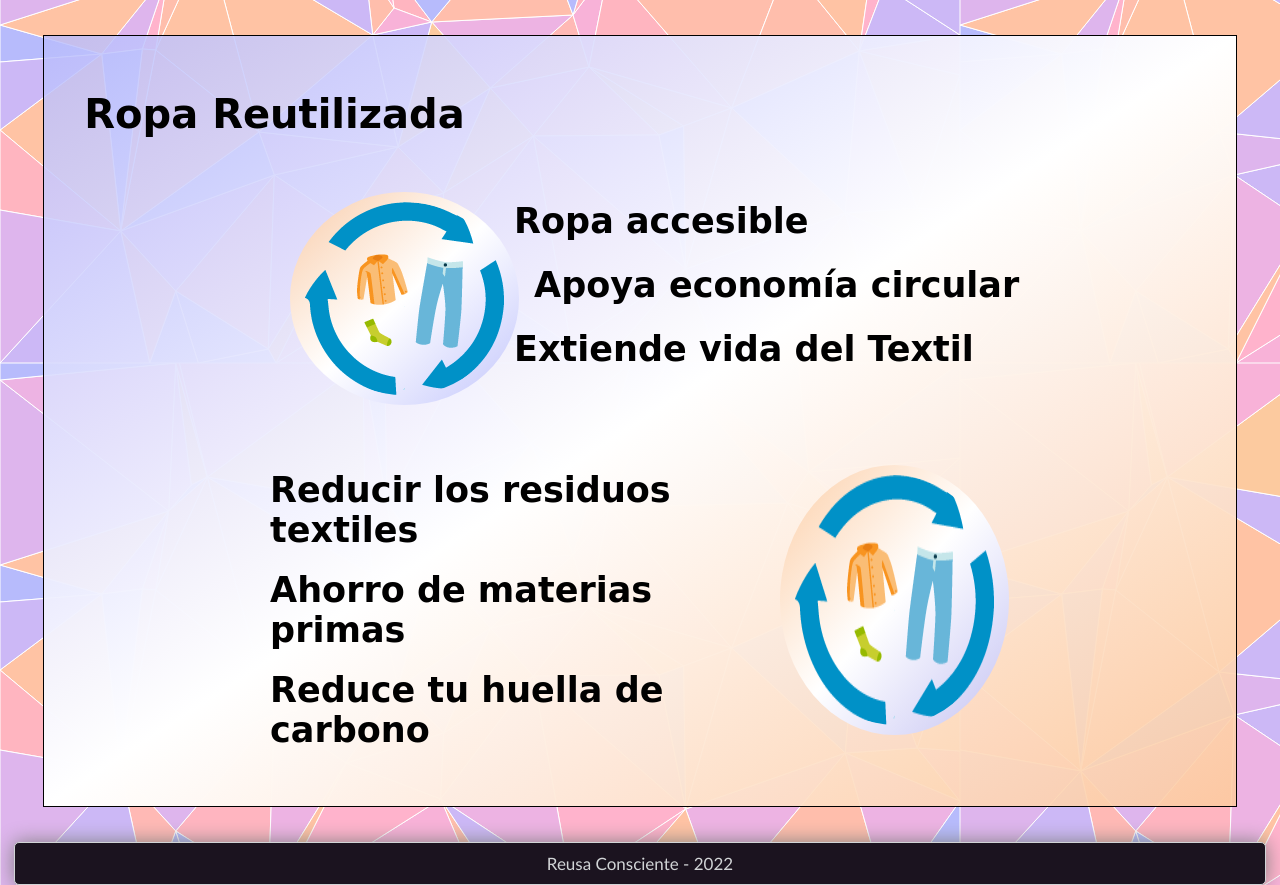
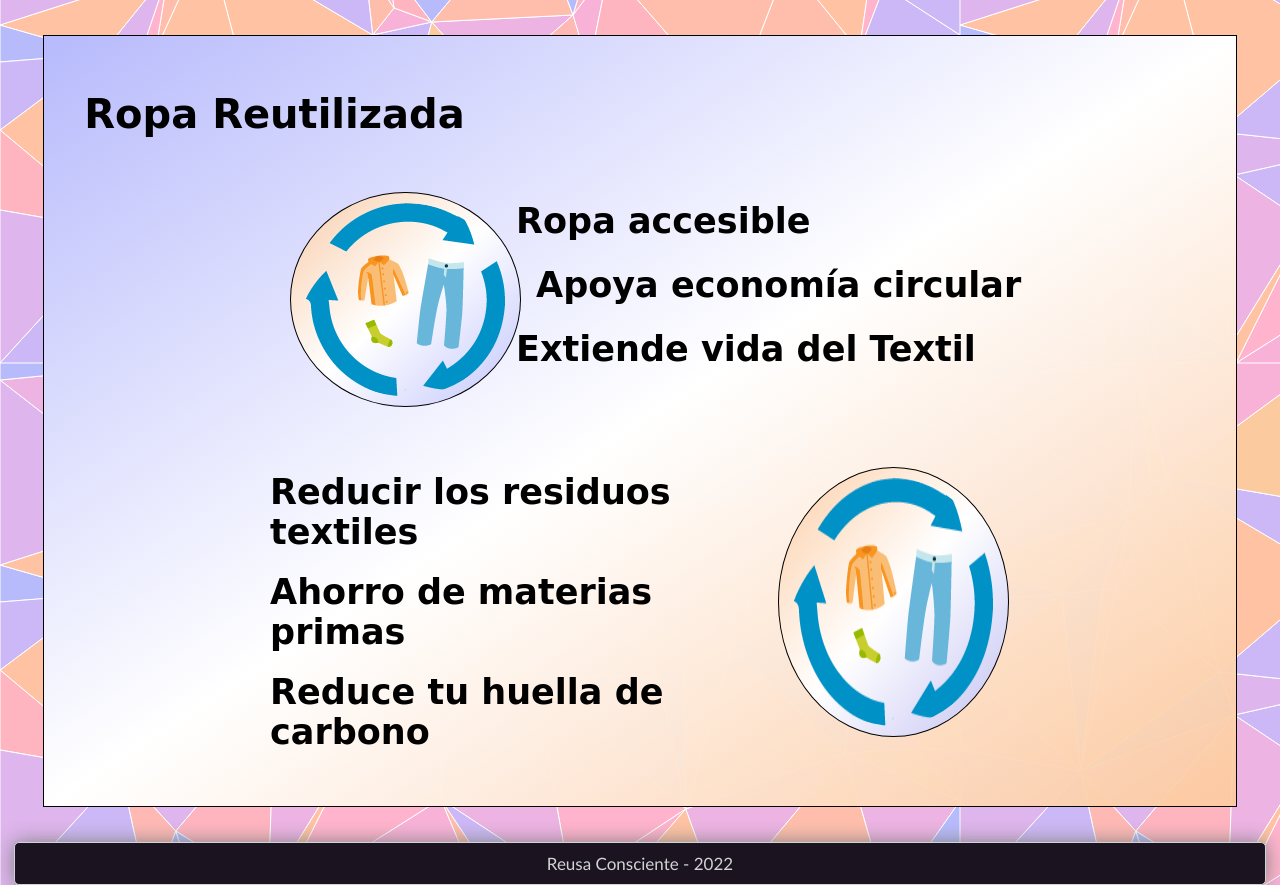
Before and after one commit to DAguirreAlvarez/reusaProject, a Django app: page / in a window 1280 px wide. Shown: the part 177-1062 px from the top of the page. Run offline with Django 3.2, Linux system fonts and the light colour scheme; some web fonts are replaced.

Commit message:
Pagina index practicamente terminada

```diff
--- a/reusaMain/reusaApp/static/css/style.css
+++ b/reusaMain/reusaApp/static/css/style.css
@@ -117,7 +117,7 @@ nav ul li a:not(:hover){
 
 .box{
     /* background-color: white; */
-    background-image: linear-gradient(to bottom right,#b7bbfcd2,white,#fcca9fe3);
+    background-image: linear-gradient(to bottom right,#b7bafc,white,#fcca9fef);
     width: 95%;
     min-height: 730px;
     border: solid 1px;
@@ -172,13 +172,8 @@ nav ul li a:not(:hover){
     background-image: linear-gradient(to bottom right,#fcca9fe3,white,#b7bbfcd2);
     border-radius: 50%;
     padding: 10px;
+    border: 1px solid;
 }
-
-
-
-
-
-
 
 
 #contenido2{
@@ -195,16 +190,6 @@ nav ul li a:not(:hover){
     font-weight: bold;
     margin-top: 20px;
     padding-left: 20px;
-}
-
-
-#recycleClothes{
-    margin: 15px;
-    margin-left: 40px;
-    /* background-color: #ffcaaf75; */
-    background-image: linear-gradient(to bottom right,#fcca9fe3,white,#b7bbfcd2);
-    border-radius: 50%;
-    padding: 10px;
 }
 
 
```
